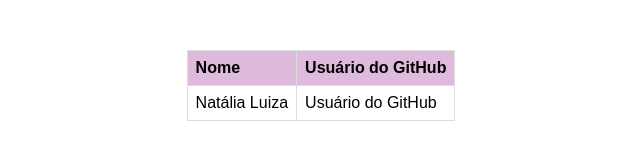
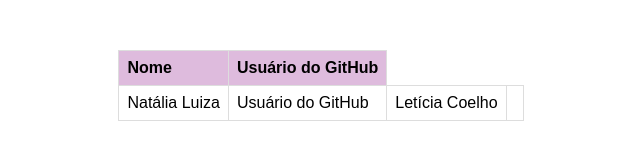
Before and after one commit to reprograma/On17-TodasEmTech_Git, a plain HTML site: page exercicios/5-exercicio-projeto-aula/index.html in a window 1280 px wide. Shown: the whole page, without its empty margins (319-959 px from the left). Drawn offline with Linux system fonts and the light colour scheme.

Commit message:
adicionando meu nome e branch

```diff
--- a/exercicios/5-exercicio-projeto-aula/index.html
+++ b/exercicios/5-exercicio-projeto-aula/index.html
@@ -21,6 +21,8 @@
             <tbody>
                 <td>Natália Luiza</td>
                 <td>Usuário do GitHub</td>
+                <td>Letícia Coelho</td>
+                <td><a href="https://github.com/coelholeticia"></a></td>
             </tbody>
         </table>
     </div>
```
